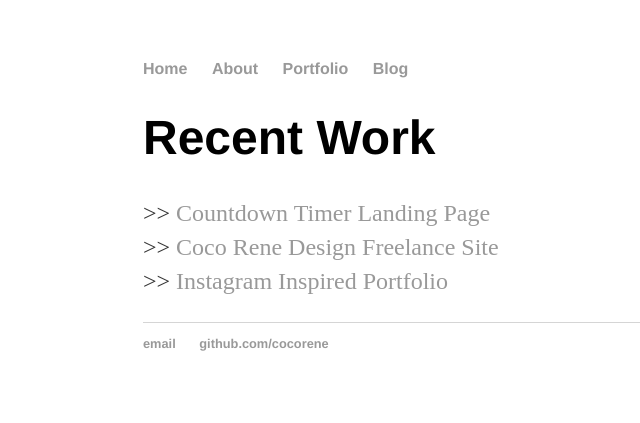
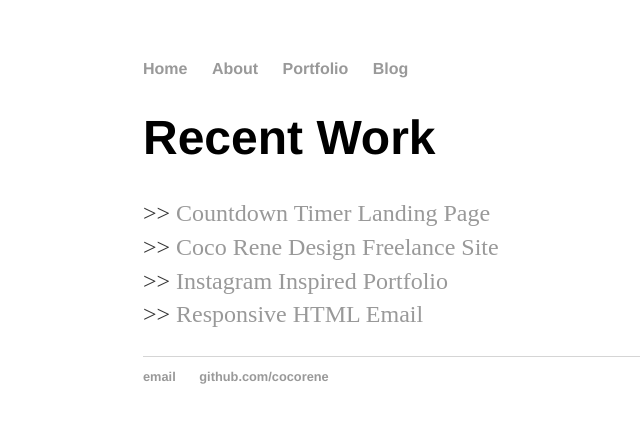
Before and after one commit to cocorene/cocorene.github.io, a Jekyll site: the page built from portfolio/index.html, in a window 1280 px wide. Shown: the top 423 px of the page, without its empty margins (49-689 px from the left). Built offline with Jekyll 4.4.1, drawn with Linux system fonts in a browser that asks for light colours.

Commit message:
added html email project

```diff
--- a/portfolio/index.html
+++ b/portfolio/index.html
@@ -8,5 +8,6 @@ description: Information about the personal website for Chanelle White, Web Desi
     <h1>Recent Work</h1>
     <p>>> <a href="http://cocorene.github.io/countdown-landing-page/" target="_blank">Countdown Timer Landing Page</a><br />
     >> <a href="http://cocorenedesign.com/" target="_blank">Coco Rene Design Freelance Site</a><br />
-    >> <a href="http://cocorene.github.io/instagram-portfolio/" target="_blank">Instagram Inspired Portfolio</a></p>
+    >> <a href="http://cocorene.github.io/instagram-portfolio/" target="_blank">Instagram Inspired Portfolio</a><br />
+    >> <a href="http://cocorene.github.io/fluid-hybrid-email/" target="_blank">Responsive HTML Email</a></p>
   </div>
```
